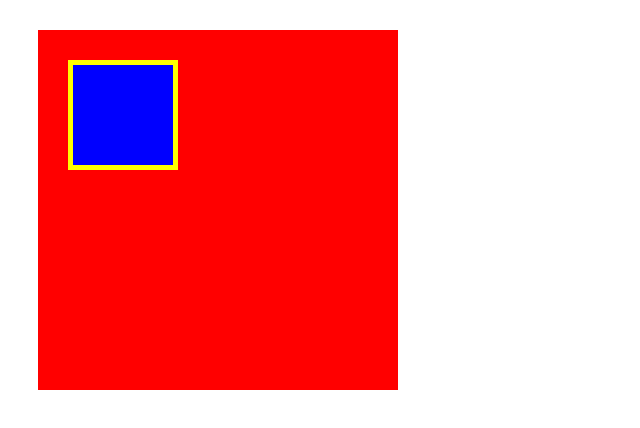
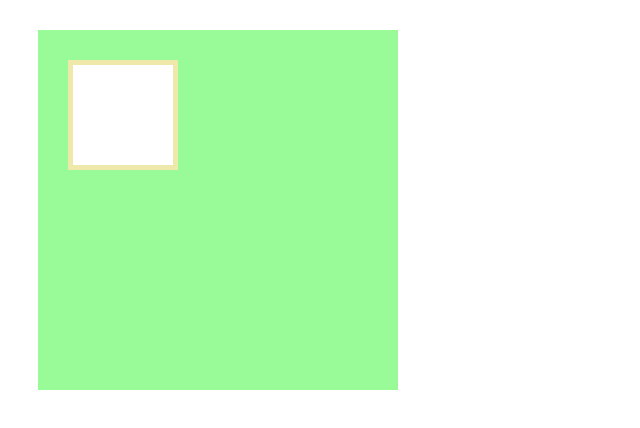
Before and after one commit to sibagaku/caravan3, a plain HTML site: page box/box.html in a window 1280 px wide. Shown: the whole page, without its empty margins (0-640 px from the left). Drawn offline with Linux system fonts and the light colour scheme.

Commit message:
[Finish]1-3 ensyu

```diff
--- a/box/box.css
+++ b/box/box.css
@@ -1,7 +1,7 @@
 .box1 {
   width: 300px;
   height: 300px;
-  background-color: red;
+  background-color: palegreen;
   margin:30px;
   padding:30px;
 }
@@ -9,6 +9,6 @@
 .box2 {
   width: 100px;
   height: 100px;
-  background-color: blue;
-  border:5px solid yellow;
+  background-color: #fff;
+  border:5px solid #eee8aa;
 }
```
